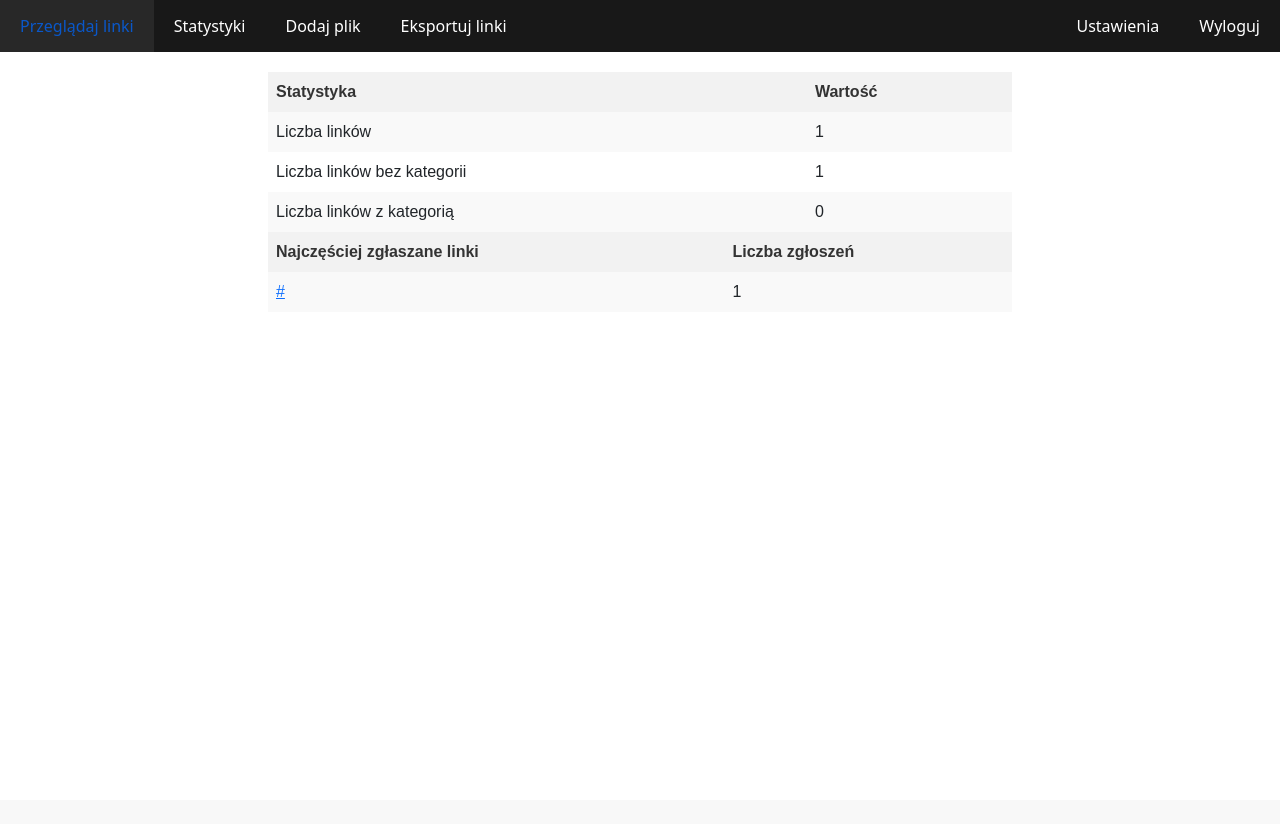
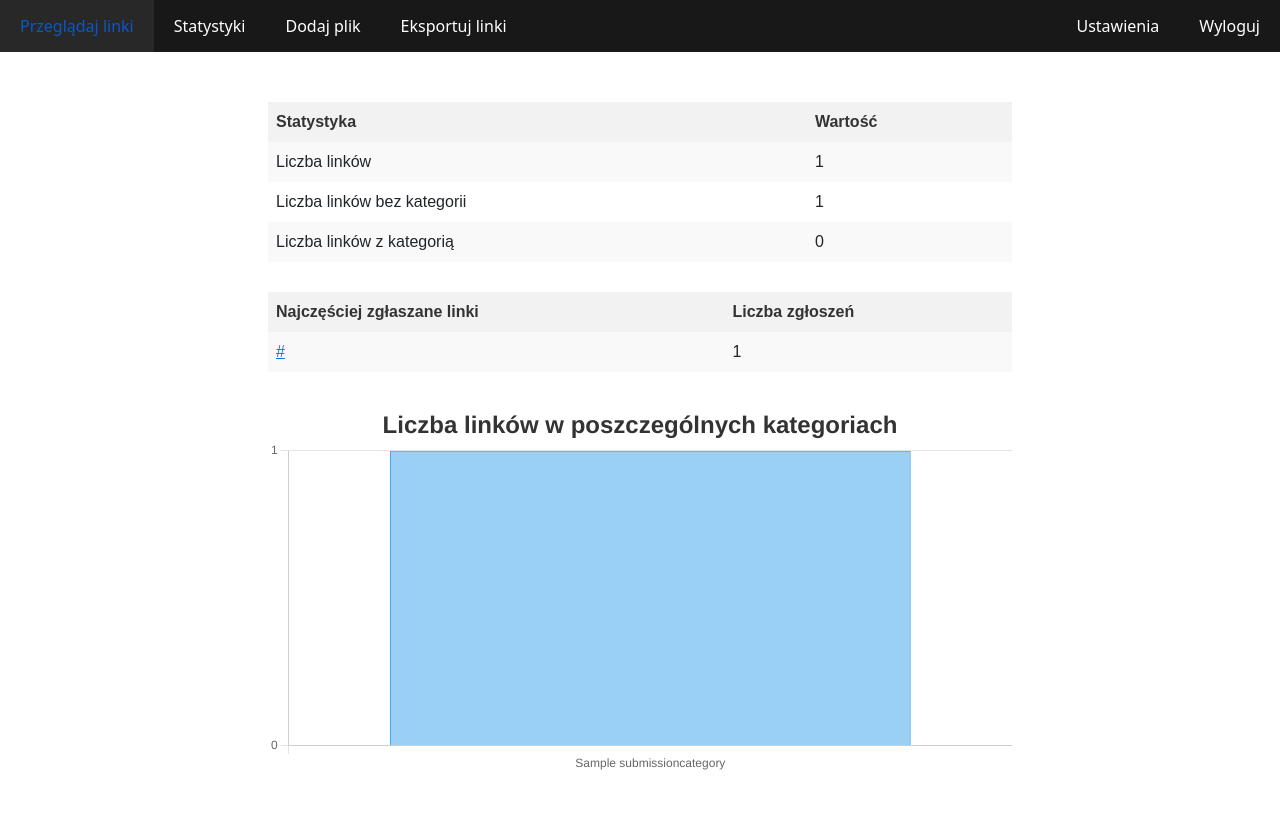
Before and after one commit to pggPL/zpp, a Django app: page /stats/ in a window 1280 px wide. Before the commit the page ends 299 px from the top, so only its background shows below. Run offline with Django 4.2, Linux system fonts and the light colour scheme; a user stored in the database is signed in; tables that the repository leaves empty hold one stand-in row (values such as "Sample post"); some libraries are stand-ins or nearby versions.

Commit message:
Added a category frequency chart to the stats

```diff
--- a/app_main/views.py
+++ b/app_main/views.py
@@ -234,11 +234,18 @@ def change_password_view(request):
 
 @login_required
 def stats_view(request):
+    categories = SubmissionCategory.objects.all()
+    categories_dict = {}
+    for category in categories:
+        categories_dict[category.name] = len(Submission.objects.filter(category=category))
+
+    categories_dict.pop("brak kategorii", None)
     context = {
         'links_number': len(Submission.objects.all()),
-        'links_without_the_cathegory': len(Submission.objects.filter(category__is_null=True)),
-        'links_with_the_cathegory': len(Submission.objects.exclude(category__is_null=True)),
-        'most_popular_links': Submission.objects.all().order_by('-report_count')[:5]
+        'links_without_the_category': len(Submission.objects.filter(category__is_null=True)),
+        'links_with_the_category': len(Submission.objects.exclude(category__is_null=True)),
+        'most_popular_links': Submission.objects.all().order_by('-report_count')[:5],
+        'category_counts': categories_dict,
     }
     return render(request, 'app_main/stats.html', context=context)
 
--- a/templates/app_main/stats.html
+++ b/templates/app_main/stats.html
@@ -1,7 +1,18 @@
 {% extends 'app_main/base.html' %}
 
+{% block head %}
+    <script src="https://cdn.jsdelivr.net/npm/chart.js"></script>
+{% endblock %}
+
 {% block content %}
-    <div class="table-container">
+<style>
+    .table-container {
+        margin-top: 30px;
+        margin-bottom: 30px;
+    }
+</style>
+
+<div class="table-container">
         <table>
             <tr>
                 <th> Statystyka </th>
@@ -13,11 +24,11 @@
             </tr>
             <tr>
                 <td> Liczba linków bez kategorii </td>
-                <td> {{ links_without_the_cathegory }} </td>
+                <td> {{ links_without_the_category }} </td>
             </tr>
             <tr>
                 <td> Liczba linków z kategorią </td>
-                <td> {{ links_with_the_cathegory }} </td>
+                <td> {{ links_with_the_category }} </td>
             </tr>
 
         </table>
@@ -36,6 +47,52 @@
             {% endfor %}
         </table>
     </div>
+    <canvas class="table-container" id="myBarChart"></canvas>
+    {{ category_counts|json_script:"category-chart-data" }}
+    <script>
+        var dataDict = JSON.parse(document.getElementById('category-chart-data').textContent);
+        var barLabels = Object.keys(dataDict);
+        var barValues = Object.values(dataDict);
+
+        var ctx = document.getElementById('myBarChart').getContext('2d');
+        var myBarChart = new Chart(ctx, {
+            type: 'bar',
+            data: {
+                labels: barLabels,
+                datasets: [{
+                    data: barValues,
+                    borderWidth: 1
+                }]
+            },
+            options: {
+                plugins: {
+                    title: {
+                        display: true,
+                        text: 'Liczba linków w poszczególnych kategoriach',
+                        font: {
+                            size: 24
+                        },
+                        padding: {
+                            top: 10,
+                            bottom: 10
+                        },
+                        color: '#333'
+                    },
+                    legend: {
+                        display: false
+                    }
+                },
+                scales: {
+                    y: {
+                        beginAtZero: true,
+                        ticks: {
+                            precision: 0
+                        }
+                    }
+                }
+            }
+        });
+    </script>
     <script>
         window.onload = function() {
             let links = document.querySelectorAll('a[id^="link_"]');
```
Also changed, not shown: templates/app_main/add_file.html (line endings or trailing spaces).
